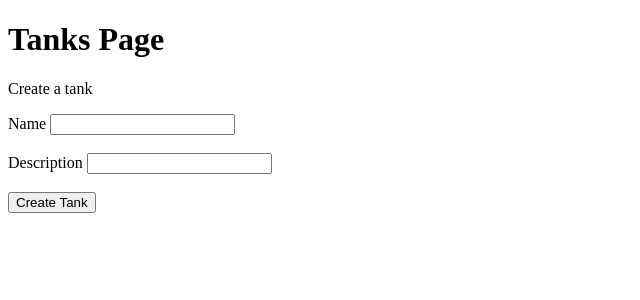
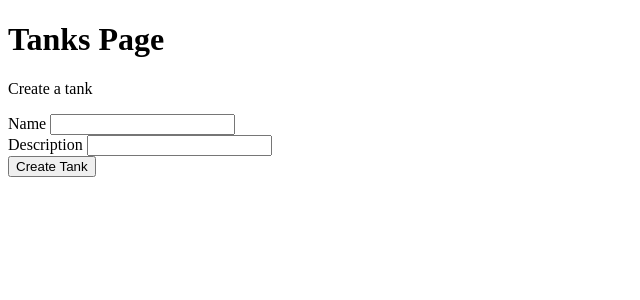
Before and after one commit to knightscode94/QA-SFIA, a Flask app: page /tanks in a window 1280 px wide. Shown: the part 34-334 px from the top of the page, without its empty margins (0-640 px from the left). Run offline with Flask 2, Linux system fonts and the light colour scheme; the visitor is signed in with stand-in values (Sample User, id 1); some libraries are stand-ins or nearby versions.

Commit message:
speeling check

```diff
--- a/application/routes.py
+++ b/application/routes.py
@@ -77,6 +77,8 @@ def tanks():
         db.session.add(tankdata)
         db.session.commit()
         return redirect(url_for('home'))
+    else:
+        print(form.errors)
     return render_template('tanks.html', title='Tanks', form=form)
 
 #### tests #####
--- a/application/templates/tanks.html
+++ b/application/templates/tanks.html
@@ -4,26 +4,20 @@
     <div class='form'>
         <form method='POST' action=''>
 	{{ form.hidden_tag() }}
-	<div class="form-group">
 	    {{ form.name.label }}
-	    {{ form.name }}
-	    {% if form.name.errors %}
+		{{ form.name }}
+		<br>
+		{{ form.description.label }}
+	    {{ form.description }}
+	{% if form.name.errors %}
 	    <div class="error">
 	        {% for error in form.name.errors %}
 	            <span>{{ error }}</span>
 	        {% endfor %}
 	    </div>
-	    {% endif %}
-	</div>
+		{% endif %}
 	<br>
-	<div class="form-group">
-	    {{ form.description.label }}
-	    {{ form.description }}
-	</div>
-	<br>
-            <div class='form_group'>
-                {{ form.submit }}
-            </div>
+        {{ form.submit }}
         </form>
     </div>
 {% endblock %}
```
